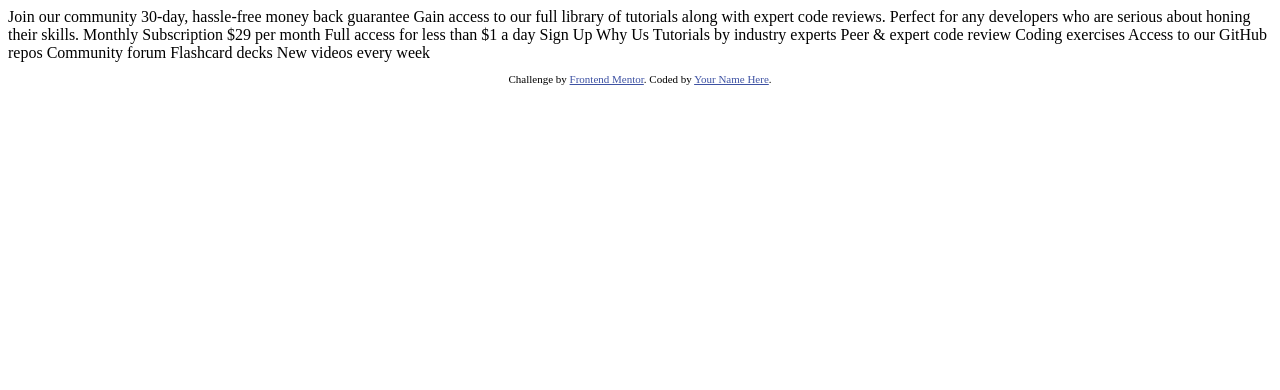
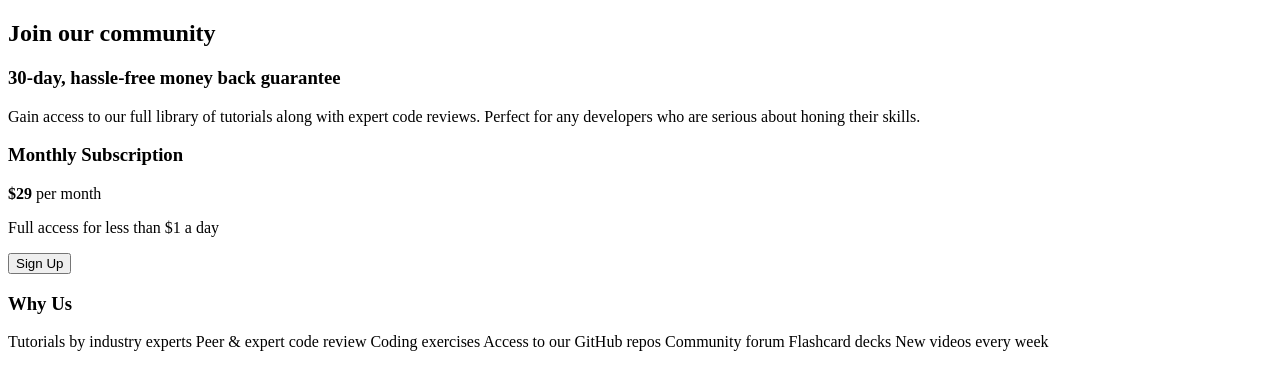
Before and after one commit to aufalfirdausi/fem-single-price-grid-component-master, a plain HTML site: page index.html in a window 1280 px wide. Drawn offline with Linux system fonts and the light colour scheme.

Commit message:
create code htm

```diff
--- a/index.html
+++ b/index.html
@@ -7,43 +7,53 @@
   <link rel="icon" type="image/png" sizes="32x32" href="./images/favicon-32x32.png">
 
   <title>Frontend Mentor | Single Price Grid Component</title>
+  <link rel="stylesheet" href="main.css">
+
 
   <!-- Feel free to remove these styles or customise in your own stylesheet 👍 -->
-  <style>
-    .attribution { font-size: 11px; text-align: center; }
-    .attribution a { color: hsl(228, 45%, 44%); }
-  </style>
 </head>
 <body>
-  Join our community
+  <div class="card"></div>
 
-  30-day, hassle-free money back guarantee
+  <div class="col-one">
+    <h2>Join our community</h2>
 
-  Gain access to our full library of tutorials along with expert code reviews.
-  Perfect for any developers who are serious about honing their skills.
+    <h3>30-day, hassle-free money back guarantee</h3>
 
-  Monthly Subscription
+    <p>Gain access to our full library of tutorials along with expert code reviews.
+    Perfect for any developers who are serious about honing their skills.</p>
+  </div>
 
-  &dollar;29 per month
+  <div class="col-two">
 
-  Full access for less than &dollar;1 a day
+    <div class="col-first">
+      <h3>Monthly Subscription</h3>
 
-  Sign Up
+      <b>&dollar;29</b> per month
 
-  Why Us
+      <p>Full access for less than &dollar;1 a day</p>
 
-  Tutorials by industry experts
-  Peer &amp; expert code review
-  Coding exercises
-  Access to our GitHub repos
-  Community forum
-  Flashcard decks
-  New videos every week
+      <button>Sign Up</button>
+    </div>
+
+    <div class="col-second">
+      <h3>Why Us</h3>
+
+      <p>Tutorials by industry experts
+      Peer &amp; expert code review
+      Coding exercises
+      Access to our GitHub repos
+      Community forum
+      Flashcard decks
+      New videos every week</p>
+    </div>
+  </div>
+</div>
 
   <footer>
-    <p class="attribution">
+    <!--<p class="attribution">
       Challenge by <a href="https://www.frontendmentor.io?ref=challenge" target="_blank">Frontend Mentor</a>.
-      Coded by <a href="#">Your Name Here</a>.
+      Coded by <a href="#">Your Name Here</a>.-->
     </p>
   </footer>
 </body>
--- /dev/null
+++ b/main.css
@@ -0,0 +1,2 @@
+.attribution { font-size: 11px; text-align: center; }
+.attribution a { color: hsl(228, 45%, 44%); }
```
